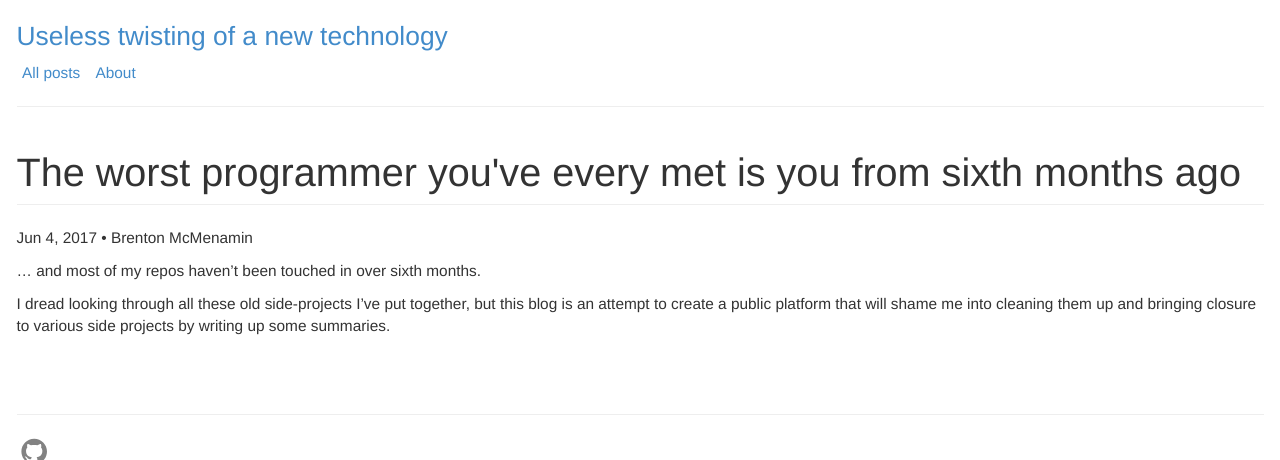
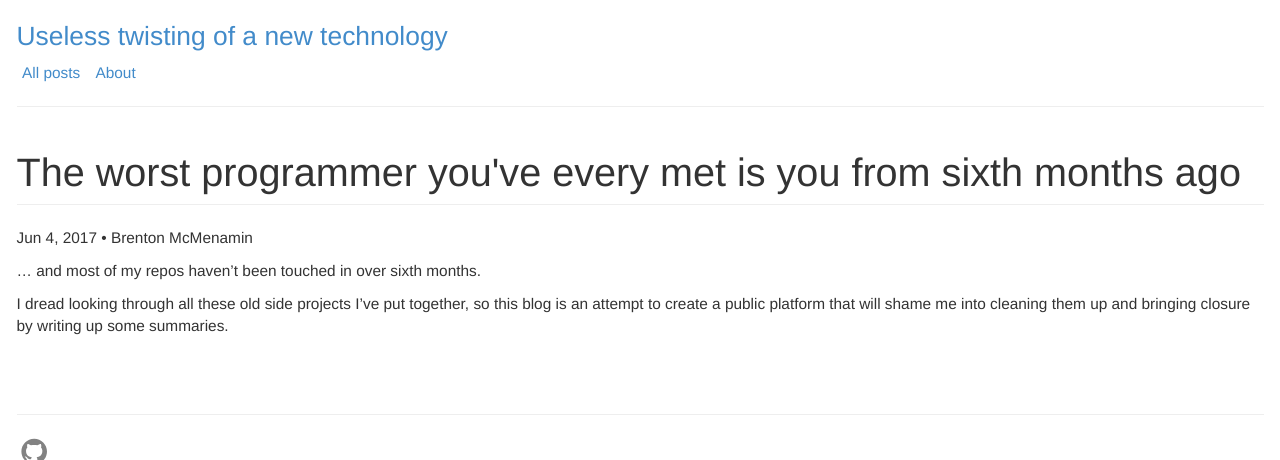
Before and after one commit to bmcmenamin/bmcmenamin.github.io, a Jekyll site: the page built from _posts/2017-06-04-the-worst-programmer.md, in a window 1280 px wide, cut to the strip 0-460 px from the top of the page. Built offline with Jekyll 4.4.1, drawn with Linux system fonts in a browser that asks for light colours.

Commit message:
revisionist history

```diff
--- a/_posts/2017-06-04-the-worst-programmer.md
+++ b/_posts/2017-06-04-the-worst-programmer.md
@@ -6,4 +6,4 @@ author: "Brenton McMenamin"
 
 ... and most of my repos haven't been touched in over sixth months.
 
-I dread looking through all these old side-projects I've put together, but this blog is an attempt to create a public platform that will shame me into cleaning them up and bringing  closure to various side projects by writing up some summaries.
+I dread looking through all these old side projects I've put together, so this blog is an attempt to create a public platform that will shame me into cleaning them up and bringing closure by writing up some summaries.
```
